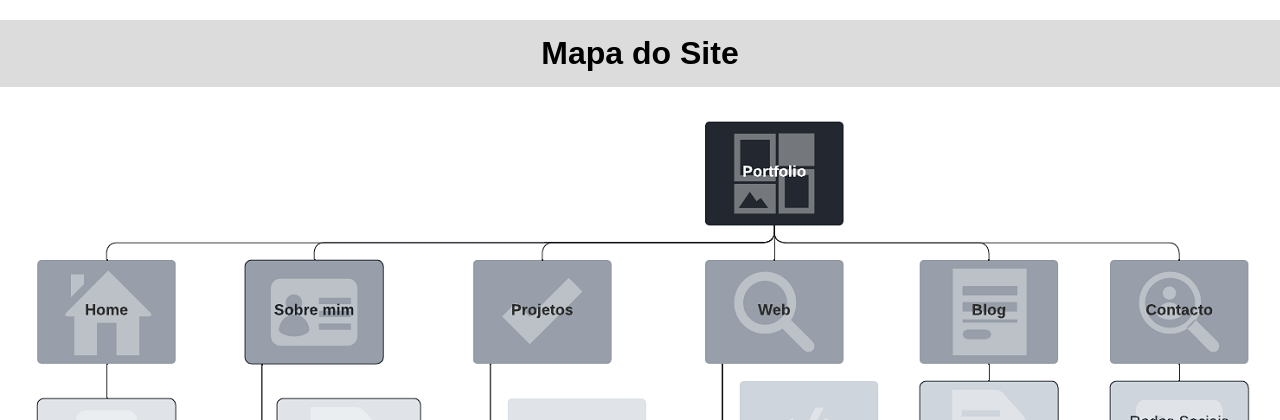
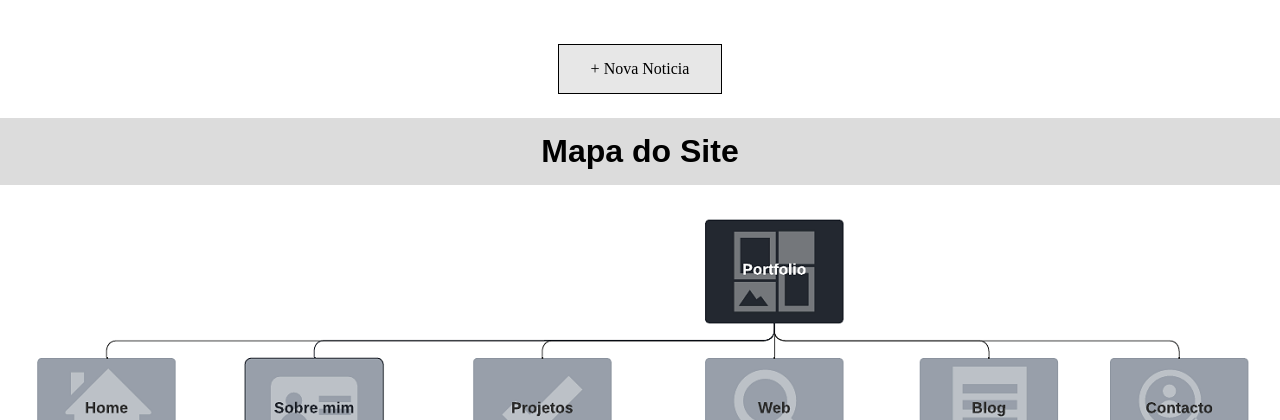
Before and after one commit to DrAlexWild/goncalo_portfolio, a Django app: page /Web in a window 1280 px wide; the page is wider, and only the part inside the window is pictured. Shown: the part 943-1363 px from the top of that part. Run offline with Django 4.2, Linux system fonts and the light colour scheme; the visitor is signed in with stand-in values (Sample User, id 1); data that the repository does not hold is empty; parts of the project's set-up code (start-up, migrations or seed data) failed here and were passed over; some web fonts are replaced.

Commit message:
Form_Noticia

```diff
--- a/portfolio/templates/portfolio/Web.html
+++ b/portfolio/templates/portfolio/Web.html
@@ -68,10 +68,20 @@
         <p>{{ Noticia.texto}}</p>
             <img class="img" src="{{Noticia.imagem.url}}" alt="retrato">
             <a href="{{ Noticia.link}}">Link da Notícia</a>
+            <br>
+            {% if request.user.is_authenticated %}
+            <a href="{% url 'portfolio:noticia_editar' Noticia.id %}" class="botao">Editar</a>
+            <a href="{% url 'portfolio:noticia_apagar' Noticia.id %}" class="botao">Apagar</a>
+            {% endif %}
         </div>
     </div>
 {% endfor %}
 </div>
+{% if request.user.is_authenticated %}
+<div class="outro">
+    <a href="{% url 'portfolio:noticia_nova' %}" class="botao">+ Nova Noticia</a>
+</div>
+{% endif %}
 
 <h1 class="base2" id="website">Mapa do Site</h1>
 
--- a/portfolio/urls.py
+++ b/portfolio/urls.py
@@ -31,10 +31,12 @@ urlpatterns = [
     path('projeto_novo/', views.novo_projeto_view, name='projeto_novo'),
     path('projeto_edita/<int:projeto_id>', views.edita_projeto_view, name='projeto_edita'),
     path('projeto_apaga/<int:projeto_id>', views.apaga_projeto_view, name='projeto_apaga'),
-
-
     path('formacao_novo/', views.novo_formacao_view, name='formacao_novo'),
     path('formacao_edita/<int:formacao_id>', views.edita_formacao_view,name='formacao_edita'),
     path('formacao_apaga/<int:formacao_id>', views.apaga_formacao_view,name='formacao_apaga'),
 
+    path('noticia_novo/', views.novo_noticia_view, name='noticia_novo'),
+    path('noticia_edita/<int:noticia_id>', views.edita_noticia_view,name='noticia_edita'),
+    path('noticia_apaga/<int:noticia_id>', views.apaga_noticia_view,name='noticia_apaga'),
+
 ]
--- a/portfolio/views.py
+++ b/portfolio/views.py
@@ -6,7 +6,8 @@ from django.contrib.auth.decorators import login_required
 
 from .models import Blog, Apti, Formacao, Cadeira, Projeto, Tecnologia, Noticia, Laboratorio, Quizz, PadroesUsados, \
     TecnologiaUsada, Comenatario, Trabalho_Final
-from .forms import BlogForm, QuizzForm, TecnologiaForm, ComenatarioForm, Trabalho_FinalForm, CadeiraForm, ProjetoForm
+from .forms import BlogForm, QuizzForm, TecnologiaForm, ComenatarioForm, Trabalho_FinalForm, CadeiraForm, ProjetoForm, \
+    NoticiaForm
 from .forms import AptiForm
 from .forms import FormacaoForm
 
@@ -286,8 +287,6 @@ def apaga_projeto_view(request, projeto_id):
     return HttpResponseRedirect(reverse('portfolio:Projetos'))
 
 
-
-
 @login_required
 def novo_formacao_view(request):
     if request.method == 'POST':
@@ -316,3 +315,46 @@ def edita_formacao_view(request, formacao_id):
 def apaga_formacao_view(request, formacao_id):
     Formacao.objects.get(id=formacao_id).delete()
     return HttpResponseRedirect(reverse('portfolio:sobre'))
+
+
+
+
+
+
+
+
+
+
+
+
+
+
+
+@login_required
+def novo_noticia_view(request):
+    if request.method == 'POST':
+        form = NoticiaForm(request.POST,request.FILES)
+        if form.is_valid():
+            form.save()
+            return HttpResponseRedirect(reverse('portfolio:Web'))
+    form = NoticiaForm()
+    context = {'form': form}
+    return render(request, 'portfolio/novanot.html', context)
+
+@login_required
+def edita_noticia_view(request, noticia_id):
+    post = Noticia.objects.get(id=noticia_id)
+    if request.method == 'POST':
+        form = NoticiaForm(request.POST,request.FILES,instance=post)
+        if form.is_valid():
+            form.save()
+            return HttpResponseRedirect(reverse('portfolio:Web'))
+    else:
+        form = NoticiaForm(instance=post)
+    context = {'form': form, 'noticia_id': noticia_id}
+    return render(request, 'portfolio/editarnot.html', context)
+
+
+def apaga_noticia_view(request, noticia_id):
+    Noticia.objects.get(id=noticia_id).delete()
+    return HttpResponseRedirect(reverse('portfolio:Web'))
```
Also changed, not shown: portfolio/templates/portfolio/editarnot.html (added, +11 -0 lines), portfolio/templates/portfolio/novanot.html (added, +11 -0 lines).
